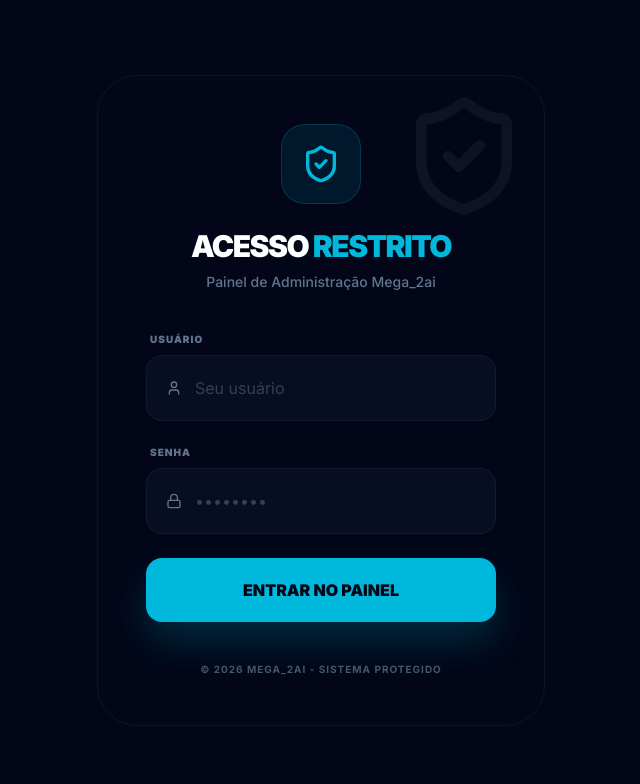
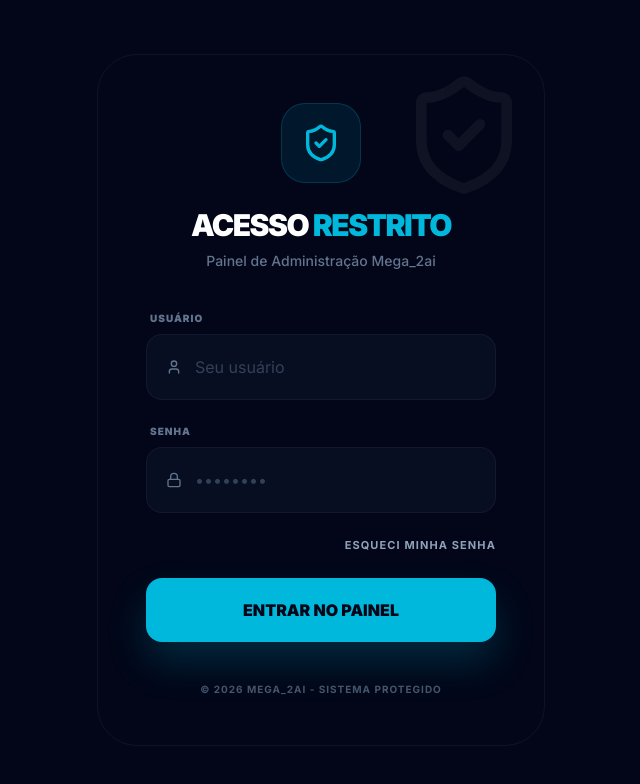
Before and after one commit to solrac1983/mega2ai, a Next.js app: page /login in a window 1280 px wide. Shown: the top 784 px of the page, without its empty margins (319-959 px from the left). Built offline with nearby package versions, Linux system fonts and the light colour scheme.

Commit message:
feat: implement 'forgot password' button sending new random credentials to ADMIN_WHATSAPP

```diff
--- /dev/null
+++ b/src/app/api/auth/recover/route.ts
@@ -0,0 +1,47 @@
+import { NextResponse } from "next/server";
+import prisma from "@/lib/prisma";
+import bcrypt from "bcryptjs";
+import { sendWhatsapp } from "@/lib/evolution";
+
+export async function POST(req: Request) {
+    try {
+        const { username } = await req.json();
+
+        // 1. Procurar o admin pelo username fornecido
+        const admin = await (prisma as any).admin.findUnique({
+            where: { username }
+        });
+
+        if (!admin) {
+            return NextResponse.json({ error: "Administrator not found" }, { status: 404 });
+        }
+
+        // 2. Gerar uma nova senha segura aleatória
+        const newPassword = Math.random().toString(36).slice(-8).toUpperCase();
+        const hashedPass = await bcrypt.hash(newPassword, 10);
+
+        // 3. Salvar nova senha no banco de dados
+        await (prisma as any).admin.update({
+            where: { id: admin.id },
+            data: { password: hashedPass }
+        });
+
+        // 4. Enviar a nova senha para o WhatsApp do Dono do Sistema (ADMIN_WHATSAPP)
+        const adminPhone = process.env.ADMIN_WHATSAPP;
+
+        if (adminPhone) {
+            const message = `🚨 *RECUPERAÇÃO DE SENHA SOLICITADA*\n\n` +
+                `O acesso ao painel do usuário *${username}* foi redefinido.\n\n` +
+                `🔑 *Sua Nova Senha:* ${newPassword}\n\n` +
+                `⚠️ _Recomendamos usar essa senha para entrar no painel e depois trocá-la nas configurações se desejar._`;
+
+            await sendWhatsapp(adminPhone, message);
+        }
+
+        return NextResponse.json({ success: true, message: "Senha enviada para o administrador raiz." });
+
+    } catch (error: any) {
+        console.error("Recover Password Error:", error);
+        return NextResponse.json({ error: "Erro interno do servidor" }, { status: 500 });
+    }
+}
--- a/src/app/login/page.tsx
+++ b/src/app/login/page.tsx
@@ -8,7 +8,9 @@
     const [username, setUsername] = useState("");
     const [password, setPassword] = useState("");
     const [loading, setLoading] = useState(false);
+    const [recovering, setRecovering] = useState(false);
     const [error, setError] = useState("");
+    const [successMsg, setSuccessMsg] = useState("");
 
     const handleLogin = async (e: React.FormEvent) => {
         e.preventDefault();
@@ -31,6 +33,35 @@
             setError("Erro ao conectar com o servidor");
         } finally {
             setLoading(false);
+        }
+    };
+
+    const handleRecoverPassword = async () => {
+        if (!username) {
+            setError("Digite seu usuário para recuperar a senha");
+            return;
+        }
+
+        setRecovering(true);
+        setError("");
+        setSuccessMsg("");
+
+        try {
+            const res = await fetch("/api/auth/recover", {
+                method: "POST",
+                headers: { "Content-Type": "application/json" },
+                body: JSON.stringify({ username }),
+            });
+
+            if (res.ok) {
+                setSuccessMsg("Sua nova senha foi enviada para o WhatsApp do Administrador/Sistema.");
+            } else {
+                setError("Usuário não encontrado.");
+            }
+        } catch {
+            setError("Erro ao solicitar nova senha.");
+        } finally {
+            setRecovering(false);
         }
     };
 
@@ -100,6 +131,27 @@
                         </motion.p>
                     )}
 
+                    {successMsg && (
+                        <motion.p
+                            initial={{ opacity: 0, x: -10 }}
+                            animate={{ opacity: 1, x: 0 }}
+                            className="text-green-400 text-xs font-bold text-center bg-green-500/10 py-3 rounded-xl border border-green-500/20"
+                        >
+                            {successMsg}
+                        </motion.p>
+                    )}
+
+                    <div className="flex justify-end">
+                        <button
+                            type="button"
+                            onClick={handleRecoverPassword}
+                            disabled={recovering}
+                            className="text-[11px] font-bold text-slate-400 hover:text-cyan-500 transition-colors uppercase tracking-widest"
+                        >
+                            {recovering ? "Enviando..." : "Esqueci minha senha"}
+                        </button>
+                    </div>
+
                     <button
                         type="submit"
                         disabled={loading}
```
